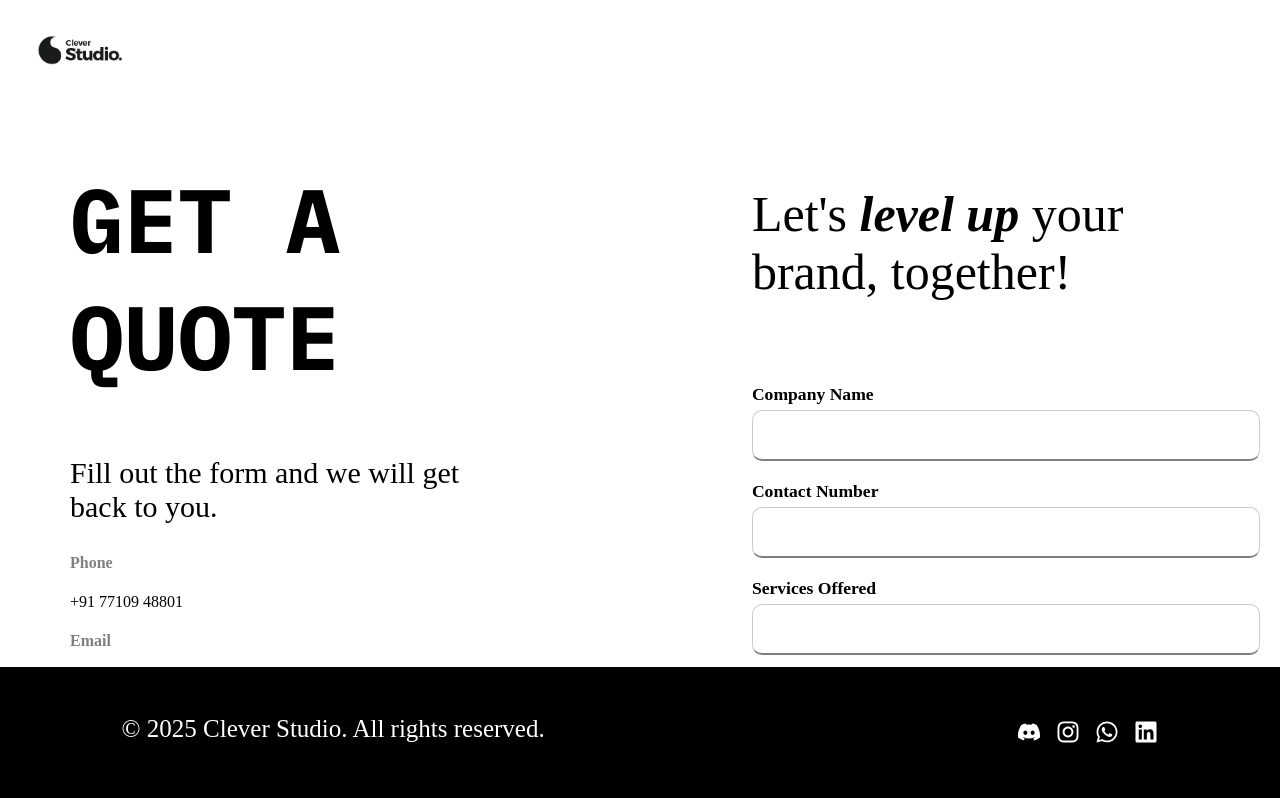
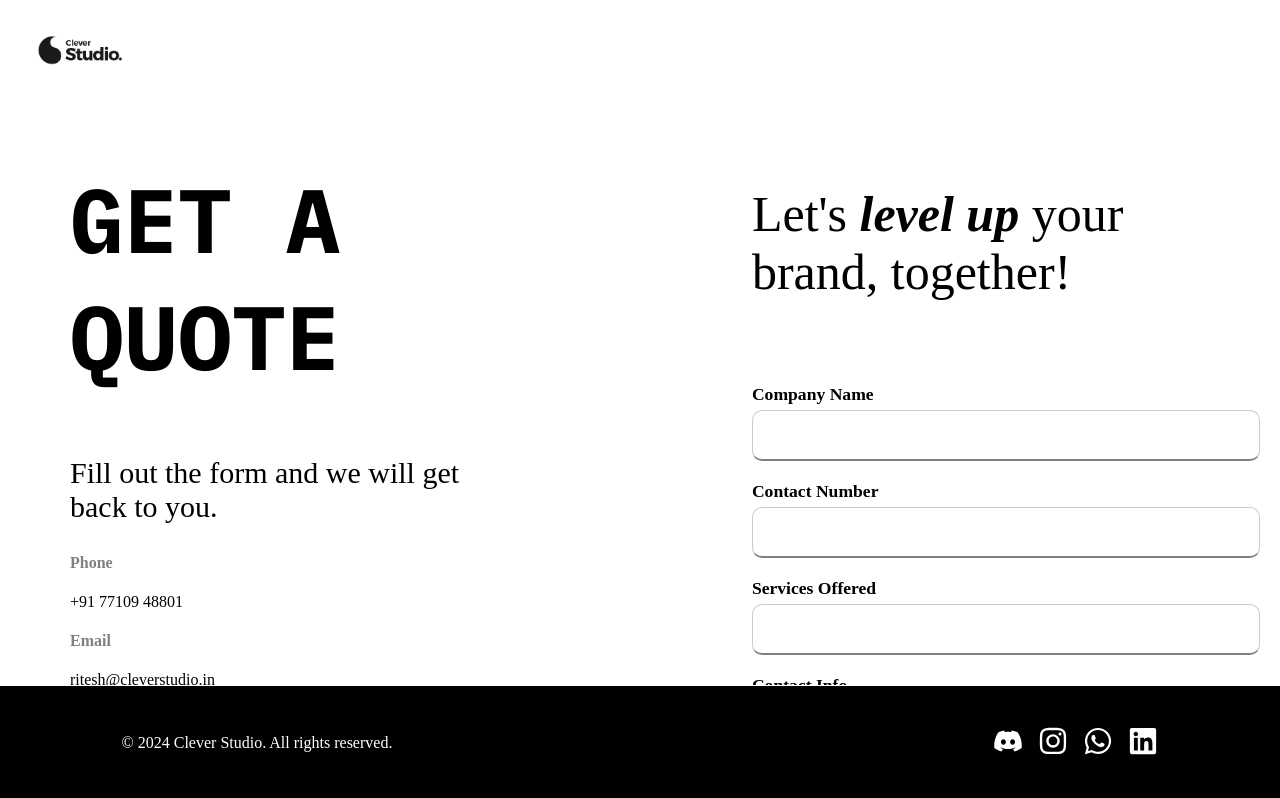
Before and after one commit to prnnav/company-form, a React (Create React App) app: page / in a window 1280 px wide. Shown: the top 798 px of the page. Built offline with nearby package versions, Linux system fonts and the light colour scheme; a web font is replaced by a local one.

Commit message:
Update Footer.js

```diff
--- a/src/components/Footer.js
+++ b/src/components/Footer.js
@@ -13,7 +13,7 @@ export default function Footer() {
     const handleScroll = () => {
       const scrollPosition = window.scrollY + window.innerHeight;
       const pageHeight = document.documentElement.scrollHeight;
-      setIsVisible(scrollPosition >= pageHeight - 50); // Show footer-icons when near bottom
+      setIsVisible(scrollPosition >= pageHeight - 100);
       setScrollDirection(window.scrollY > lastScrollY ? "down" : "up");
       lastScrollY = window.scrollY;
     };
@@ -47,38 +47,35 @@ export default function Footer() {
 
       <motion.div className="footer-title">
         <motion.span
-          initial={{ y: 0, opacity: 1 }}
-          animate={scrollDirection === "up" && isVisible ? { y: 50, opacity: 0 } : { y: 0, opacity: 1 }}
+          initial={{ y: 0 }}
+          animate={scrollDirection === "up" ? { y: 100, opacity: 0 } : { y: 0, opacity: 1 }}
           transition={{ duration: 0.5 }}
         >
-          Clever <i>Studio</i>
+          <text>Clever <i>Studio</i></text>
         </motion.span>
       </motion.div>
 
-      <motion.div
-        className="footer-icons"
-        initial={{ opacity: 0, y: 20 }}
-        animate={isVisible ? { opacity: 1, y: 0 } : { opacity: 0, y: 20 }}
-        transition={{ duration: 0.5 }}
-      >
+      {isVisible && (
+        <div className="footer-icons" style={{ position: "fixed", bottom: "0", width: "100%" }}>
           <div className="footer-bottom">
-          <p className="text">© {new Date().getFullYear()} Clever Studio. All rights reserved.</p>
+            <p>© 2024 Clever Studio. All rights reserved.</p>
             <div className="footer-icon">
               <a href="https://discord.com" target="_blank" rel="noopener noreferrer">
-              <FaDiscord size={24} />
+                <FaDiscord size={30} />
               </a>
               <a href="https://instagram.com" target="_blank" rel="noopener noreferrer">
-              <FaInstagram size={24} />
+                <FaInstagram size={30} />
               </a>
               <a href="https://wa.me/yourphonenumber" target="_blank" rel="noopener noreferrer">
-              <FaWhatsapp size={24} />
+                <FaWhatsapp size={30} />
               </a>
               <a href="https://linkedin.com" target="_blank" rel="noopener noreferrer">
-              <FaLinkedin size={24} />
+                <FaLinkedin size={30} />
               </a>
             </div>
           </div>
-      </motion.div>
+        </div>
+      )}
     </motion.footer>
   );
 }
```
Lines whose indentation alone changed are shown as unchanged.
